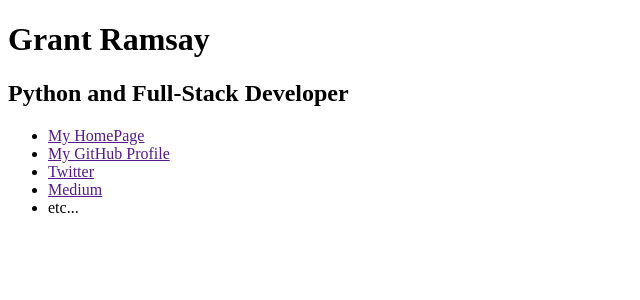
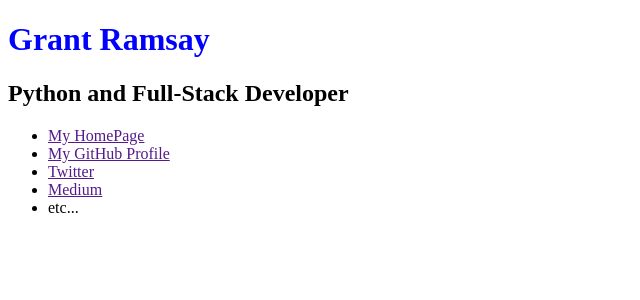
Before and after one commit to seapagan/link-page, a FastAPI app: page / in a window 1280 px wide. Shown: the top 300 px of the page, without its empty margins (0-640 px from the left). Run offline with FastAPI, Linux system fonts and the light colour scheme.

Commit message:
add a stylesheet
Signed-off-by: Grant Ramsay <seapagan@gmail.com>

```diff
--- /dev/null
+++ b/app/static/main.css
@@ -0,0 +1,2 @@
+h1 {
+    color: blue;
--- a/app/static/templates/index.html
+++ b/app/static/templates/index.html
@@ -3,6 +3,7 @@
   <head>
     <meta charset="UTF-8" />
     <meta name="viewport" content="width=device-width, initial-scale=1.0" />
+    <link href="{{ url_for('static', path='main.css') }}" rel="stylesheet">
     <title>Grant Ramsay</title>
   </head>
   <body>
```
